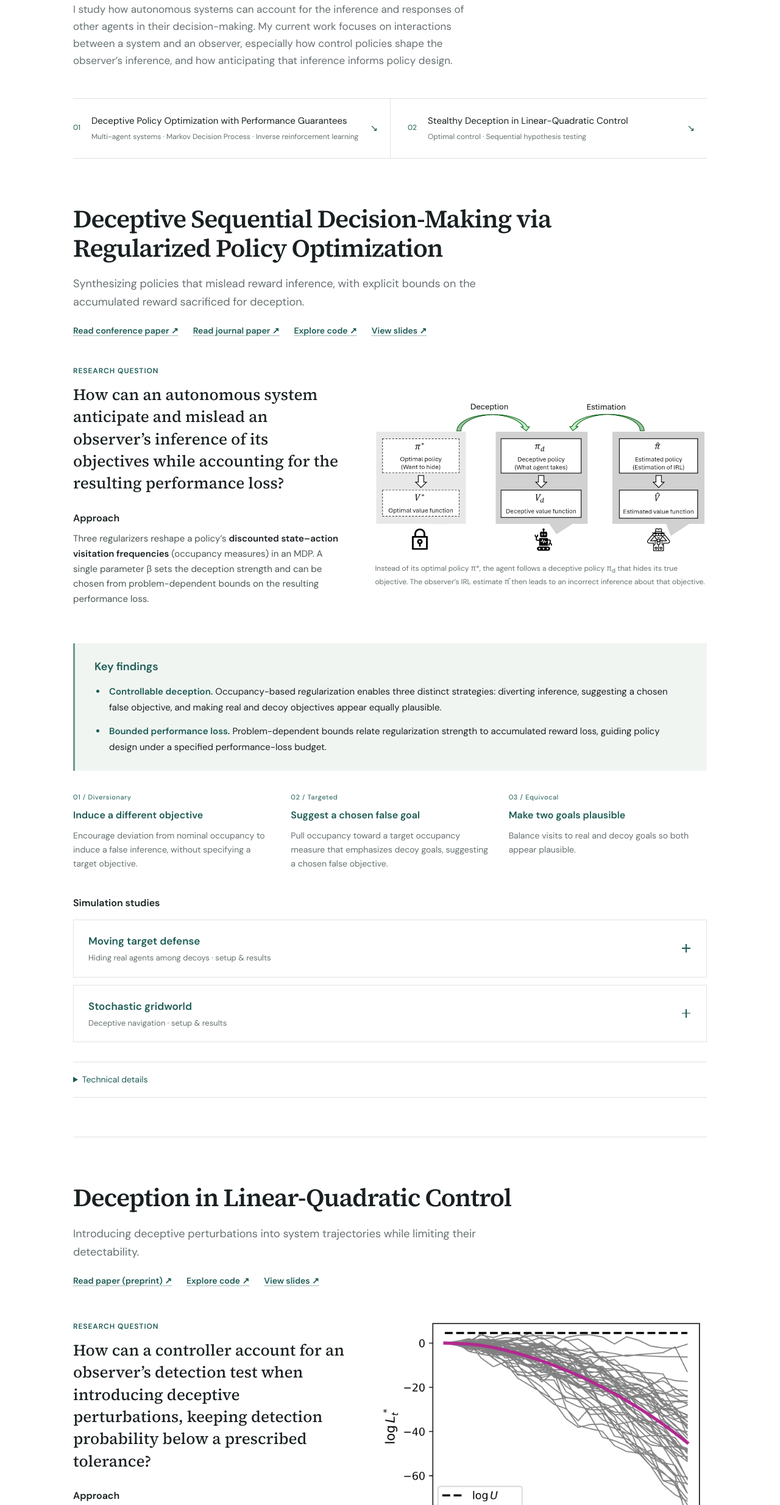
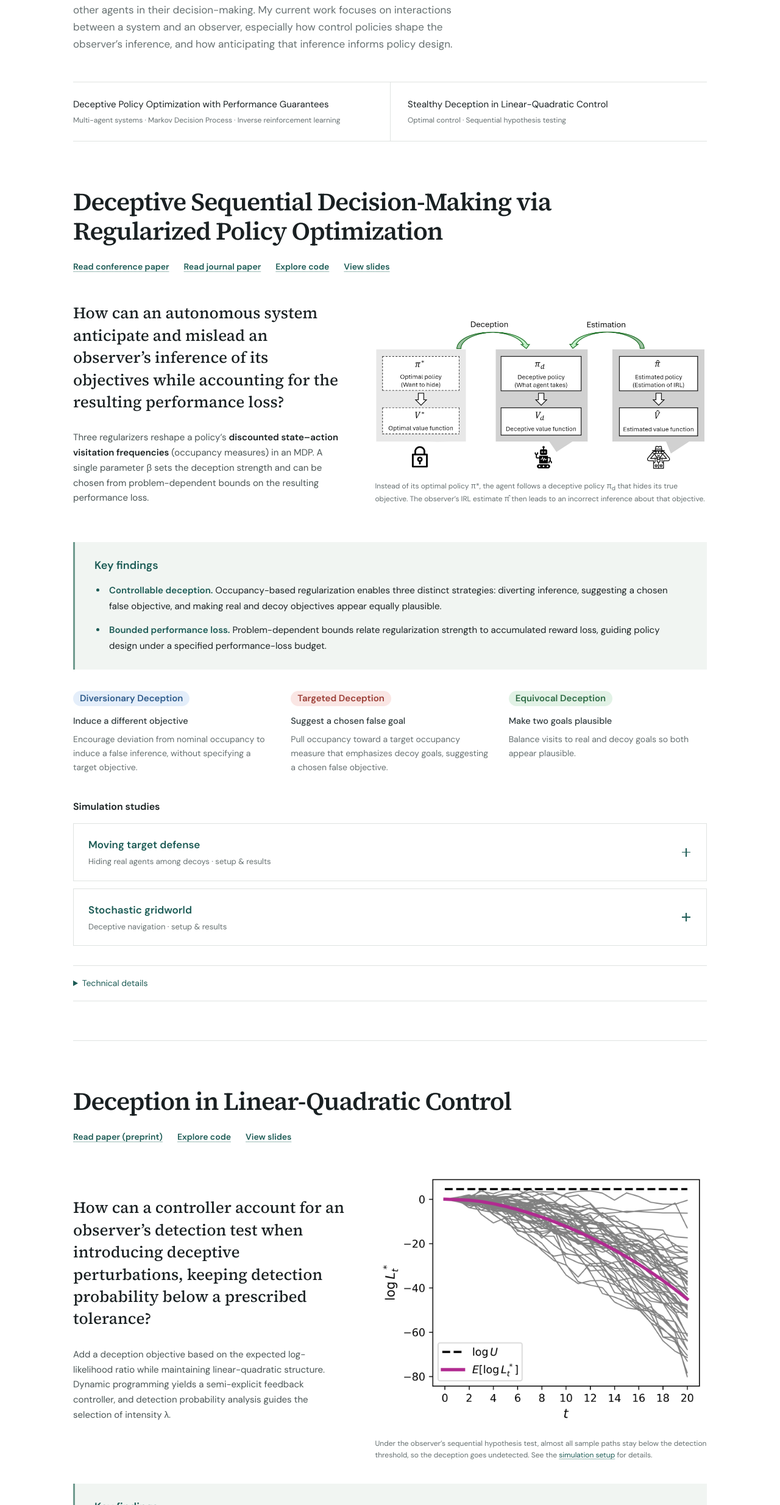
Before and after one commit to yerinkim-yk/yerinkim-yk.github.io, a plain HTML site: page projects.html in a window 1280 px wide. Shown: the part 332-2800 px from the top of the page at 61% size. Drawn offline with Linux system fonts and the light colour scheme.

Commit message:
Simplify Home and Projects labels; add keyword and strategy pills
- Home: drop small section eyebrows; research card keywords become pill tags under each title
- Projects: drop intro eyebrow, index numbers, project decks, Research question and Approach labels, and LQ step labels
- Projects: deception strategies use pastel pill titles with a one-line gist
- Remove arrow glyphs from paper/code/slide links and Back to top

Co-Authored-By: Claude Opus 5.5 <noreply@anthropic.com>

```diff
--- a/projects.css
+++ b/projects.css
@@ -7,17 +7,14 @@
 .project-index { display: grid; grid-template-columns: 1fr 1fr; border-top: 1px solid var(--line); border-bottom: 1px solid var(--line); gap: 0; }
 .project-index a { display: flex; align-items: center; gap: 18px; padding: 24px 20px 24px 0; font-size: 15px; }
 .project-index a + a { border-left: 1px solid var(--line); padding-left: 28px; }
-.project-index a > span:last-child { margin-left: auto; color: var(--accent); }
 .project-index small { display: block; color: var(--muted); font-size: 12px; margin-top: 4px; }
-.index-number { color: var(--accent); font-size: 12px; }
 .project-case { padding: 76px 0 64px; scroll-margin-top: 30px; }
 .project-case + .project-case { border-top: 1px solid var(--line); }
 .case-topline { display: flex; justify-content: space-between; gap: 18px; align-items: baseline; margin-bottom: 20px; }
 .case-topline p { margin: 0; }
 .case-status { font-size: 12px; color: var(--muted); }
 .project-case h2 { max-width: 850px; font-size: clamp(28px,3.6vw,41px); line-height: 1.17; }
-.case-deck { max-width: 750px; color: var(--muted); font-size: 18px; margin: 20px 0; }
-.case-links { display: flex; flex-wrap: wrap; gap: 12px 24px; font-size: 14px; }
+.case-links { display: flex; flex-wrap: wrap; gap: 12px 24px; margin-top: 22px; font-size: 14px; }
 .case-overview { display: grid; grid-template-columns: .9fr 1.1fr; gap: 50px; align-items: center; margin: 46px 0 36px; }
 .project-case h3 { font: 600 16px/1.4 var(--sans); letter-spacing: 0; }
 .case-question p { margin: 10px 0 24px; font-size: 15px; color: #495454; }
@@ -30,7 +27,6 @@
 .result-strip p { margin: 0; font-size: 15px; }
 .lq-result strong { display: block; font-weight: 500; font-size: 18px; margin-top: 6px; }
 .method-grid { display: grid; grid-template-columns: repeat(3,1fr); gap: 32px; padding: 34px 0; }
-.step { display: block; color: var(--accent); font-size: 11px; letter-spacing: .06em; margin-bottom: 10px; }
 .method-grid p { color: var(--muted); font-size: 14px; margin: 10px 0 0; }
 .technical-note { border-top: 1px solid var(--line); border-bottom: 1px solid var(--line); padding: 17px 0; margin-top: 24px; font-size: 14px; }
 .technical-note summary { cursor: pointer; color: var(--accent); }
@@ -91,8 +87,7 @@ summary:focus-visible, .case-links a:focus-visible { outline: 2px solid var(--ac
 }
 
 /* Research question and findings share a clear hierarchy across projects. */
-.project-case .question-label { color: var(--accent); font-size: 12px; letter-spacing: .08em; text-transform: uppercase; }
-.case-question .research-question { font: 500 clamp(21px,2.4vw,26px)/1.4 var(--serif); color: var(--ink); margin: 12px 0 28px; }
+.case-question .research-question { font: 500 clamp(21px,2.4vw,26px)/1.4 var(--serif); color: var(--ink); margin: 0 0 28px; }
 .key-findings { background: #f1f5f2; border-left: 3px solid #709b8f; padding: 26px 32px; }
 .project-case .key-findings h3 { color: var(--accent); font-size: 18px; margin-bottom: 16px; }
 .key-findings ul { margin: 0; padding-left: 20px; }
@@ -106,7 +101,7 @@ summary:focus-visible, .case-links a:focus-visible { outline: 2px solid var(--ac
 .case-topline { flex-wrap: wrap; }
 .case-topline .eyebrow { flex: 1 1 320px; }
 .case-status { flex-shrink: 0; }
-.project-index a > span:nth-child(2) { min-width: 0; }
+.project-index a > span { min-width: 0; }
 
 .technical-list { margin: 20px 0 0; }
 .technical-list > div { display: grid; grid-template-columns: 170px minmax(0,1fr); gap: 20px; padding: 14px 0; border-bottom: 1px solid var(--line); }
@@ -119,3 +114,11 @@ summary:focus-visible, .case-links a:focus-visible { outline: 2px solid var(--ac
 .simulation-figure { margin: 24px 0; }
 .simulation-figure img { display: block; width: 100%; height: auto; }
 .simulation-figure a { display: block; }
+
+/* Deception strategies: each name is a pastel pill title, followed by its one-line gist. */
+.method-grid .strategy-title { display: inline-block; padding: 2px 11px; border-radius: 999px; font-size: 15px; }
+.method-grid .strategy-blue { background: #e4eefa; color: #2d5a8a; }
+.method-grid .strategy-red { background: #fae6e4; color: #9a3d35; }
+.method-grid .strategy-green { background: #e2f2e6; color: #2f6b45; }
+.method-grid .method-lead { margin: 12px 0 0; color: #2f3a3c; font-size: 14.5px; font-weight: 500; }
+.method-grid .method-lead + p { margin-top: 6px; }
--- a/projects.html
+++ b/projects.html
@@ -24,17 +24,16 @@
 <a class="skip" href="#main">Skip to projects</a>
 <header class="site-header"><a class="wordmark" href="./" aria-label="Yerin Kim home">YK</a><nav aria-label="Primary navigation"><a href="./">Home</a><a href="projects" aria-current="page">Projects</a><a href="personal">Personal</a><a class="nav-cv" href="cv">CV</a></nav></header>
 <main id="main">
-<section class="project-intro" aria-labelledby="page-title"><p class="eyebrow">Selected research</p><h1 id="page-title">Autonomous decision-making<br>in interactive environments.</h1><p class="intro-copy">I study how autonomous systems can account for the inference and responses of other agents in their decision-making. My current work focuses on interactions between a system and an observer, especially how control policies shape the observer’s inference, and how anticipating that inference informs policy design.</p></section>
+<section class="project-intro" aria-labelledby="page-title"><h1 id="page-title">Autonomous decision-making<br>in interactive environments.</h1><p class="intro-copy">I study how autonomous systems can account for the inference and responses of other agents in their decision-making. My current work focuses on interactions between a system and an observer, especially how control policies shape the observer’s inference, and how anticipating that inference informs policy design.</p></section>
 <nav class="project-index" aria-label="Project index">
-<a href="#sequential"><span class="index-number">01</span><span>Deceptive Policy Optimization with Performance Guarantees<small>Multi-agent systems · Markov Decision Process · Inverse reinforcement learning</small></span><span aria-hidden="true">↘</span></a>
-<a href="#lq"><span class="index-number">02</span><span>Stealthy Deception in Linear-Quadratic Control<small>Optimal control · Sequential hypothesis testing</small></span><span aria-hidden="true">↘</span></a>
+<a href="#sequential"><span>Deceptive Policy Optimization with Performance Guarantees<small>Multi-agent systems · Markov Decision Process · Inverse reinforcement learning</small></span></a>
+<a href="#lq"><span>Stealthy Deception in Linear-Quadratic Control<small>Optimal control · Sequential hypothesis testing</small></span></a>
 </nav>
 <article class="project-case" id="sequential" aria-labelledby="sequential-title">
 <h2 id="sequential-title">Deceptive Sequential Decision-Making via Regularized Policy Optimization</h2>
-<p class="case-deck">Synthesizing policies that mislead reward inference, with explicit bounds on the accumulated reward sacrificed for deception.</p>
-<div class="case-links"><a href="https://ieeexplore.ieee.org/abstract/document/10773660" target="_blank" rel="noreferrer">Read conference paper ↗</a><a href="https://doi.org/10.1080/01605682.2026.2757159" target="_blank" rel="noreferrer">Read journal paper ↗</a><a href="https://github.com/yerinkim-yk/DeceptionMTD" target="_blank" rel="noreferrer">Explore code ↗</a><a href="assets/slides-deceptive-policy-optimization.pdf" target="_blank" rel="noreferrer">View slides ↗</a></div>
+<div class="case-links"><a href="https://ieeexplore.ieee.org/abstract/document/10773660" target="_blank" rel="noreferrer">Read conference paper</a><a href="https://doi.org/10.1080/01605682.2026.2757159" target="_blank" rel="noreferrer">Read journal paper</a><a href="https://github.com/yerinkim-yk/DeceptionMTD" target="_blank" rel="noreferrer">Explore code</a><a href="assets/slides-deceptive-policy-optimization.pdf" target="_blank" rel="noreferrer">View slides</a></div>
 <div class="case-overview">
-<div class="case-question"><h3 class="question-label">Research question</h3><p class="research-question">How can an autonomous system anticipate and mislead an observer’s inference of its objectives while accounting for the resulting performance loss?</p><h3>Approach</h3><p>Three regularizers reshape a policy’s <strong class="key-phrase">discounted state–action visitation frequencies</strong> (occupancy measures) in an MDP. A single parameter β sets the deception strength and can be chosen from problem-dependent bounds on the resulting performance loss.</p></div>
+<div class="case-question"><p class="research-question">How can an autonomous system anticipate and mislead an observer’s inference of its objectives while accounting for the resulting performance loss?</p><p>Three regularizers reshape a policy’s <strong class="key-phrase">discounted state–action visitation frequencies</strong> (occupancy measures) in an MDP. A single parameter β sets the deception strength and can be chosen from problem-dependent bounds on the resulting performance loss.</p></div>
 <figure><img src="assets/deception-estimation-framework.png" alt="Optimal, deceptive, and observer-estimated policies and their associated value functions"><figcaption>Instead of its optimal policy π*, the agent follows a deceptive policy π<sub>d</sub> that hides its true objective. The observer’s IRL estimate π̂ then leads to an incorrect inference about that objective.</figcaption></figure>
 </div>
 <section class="key-findings" aria-labelledby="sequential-findings"><h3 id="sequential-findings">Key findings</h3><ul>
@@ -42,9 +41,9 @@
 <li><strong>Bounded performance loss.</strong> Problem-dependent bounds relate regularization strength to accumulated reward loss, guiding policy design under a specified performance-loss budget.</li>
 </ul></section>
 <div class="method-grid">
-<section><span class="step">01 / Diversionary</span><h3>Induce a different objective</h3><p>Encourage deviation from nominal occupancy to induce a false inference, without specifying a target objective.</p></section>
-<section><span class="step">02 / Targeted</span><h3>Suggest a chosen false goal</h3><p>Pull occupancy toward a target occupancy measure that emphasizes decoy goals, suggesting a chosen false objective.</p></section>
-<section><span class="step">03 / Equivocal</span><h3>Make two goals plausible</h3><p>Balance visits to real and decoy goals so both appear plausible.</p></section>
+<section><h3 class="strategy-title strategy-blue">Diversionary Deception</h3><p class="method-lead">Induce a different objective</p><p>Encourage deviation from nominal occupancy to induce a false inference, without specifying a target objective.</p></section>
+<section><h3 class="strategy-title strategy-red">Targeted Deception</h3><p class="method-lead">Suggest a chosen false goal</p><p>Pull occupancy toward a target occupancy measure that emphasizes decoy goals, suggesting a chosen false objective.</p></section>
+<section><h3 class="strategy-title strategy-green">Equivocal Deception</h3><p class="method-lead">Make two goals plausible</p><p>Balance visits to real and decoy goals so both appear plausible.</p></section>
 </div>
 <section class="simulation-section" aria-labelledby="simulation-title"><h3 id="simulation-title">Simulation studies</h3>
 <details class="simulation-toggle"><summary><span><strong>Moving target defense</strong><small>Hiding real agents among decoys · setup &amp; results</small></span><span class="toggle-icon" aria-hidden="true"></span></summary><div class="simulation-content evidence-block">
@@ -88,18 +87,17 @@
 </article>
 <article class="project-case" id="lq" aria-labelledby="lq-title">
 <h2 id="lq-title">Deception in Linear-Quadratic Control</h2>
-<p class="case-deck">Introducing deceptive perturbations into system trajectories while limiting their detectability.</p>
-<div class="case-links"><a href="https://arxiv.org/abs/2604.00227" target="_blank" rel="noreferrer">Read paper (preprint) ↗</a><a href="https://github.com/yerinkim-yk/Deception-in-LQ-control" target="_blank" rel="noreferrer">Explore code ↗</a><a href="assets/slides-deception-lq-control.pdf" target="_blank" rel="noreferrer">View slides ↗</a></div>
+<div class="case-links"><a href="https://arxiv.org/abs/2604.00227" target="_blank" rel="noreferrer">Read paper (preprint)</a><a href="https://github.com/yerinkim-yk/Deception-in-LQ-control" target="_blank" rel="noreferrer">Explore code</a><a href="assets/slides-deception-lq-control.pdf" target="_blank" rel="noreferrer">View slides</a></div>
 
-<div class="case-overview"><div class="case-question"><h3 class="question-label">Research question</h3><p class="research-question">How can a controller account for an observer’s detection test when introducing deceptive perturbations, keeping detection probability below a prescribed tolerance?</p><h3>Approach</h3><p>Add a deception objective based on the expected log-likelihood ratio while maintaining linear-quadratic structure. Dynamic programming yields a semi-explicit feedback controller, and detection probability analysis guides the selection of intensity λ.</p></div><figure><img src="assets/lq-detection.png" alt="Sample log-likelihood-ratio trajectories and their mean below the SPRT detection threshold at deception intensity 0.04" loading="lazy"><figcaption>Under the observer’s sequential hypothesis test, almost all sample paths stay below the detection threshold, so the deception goes undetected. See the <a href="#lq-setup">simulation setup</a> for details.</figcaption></figure></div>
+<div class="case-overview"><div class="case-question"><p class="research-question">How can a controller account for an observer’s detection test when introducing deceptive perturbations, keeping detection probability below a prescribed tolerance?</p><p>Add a deception objective based on the expected log-likelihood ratio while maintaining linear-quadratic structure. Dynamic programming yields a semi-explicit feedback controller, and detection probability analysis guides the selection of intensity λ.</p></div><figure><img src="assets/lq-detection.png" alt="Sample log-likelihood-ratio trajectories and their mean below the SPRT detection threshold at deception intensity 0.04" loading="lazy"><figcaption>Under the observer’s sequential hypothesis test, almost all sample paths stay below the detection threshold, so the deception goes undetected. See the <a href="#lq-setup">simulation setup</a> for details.</figcaption></figure></div>
 <section class="key-findings" aria-labelledby="lq-findings"><h3 id="lq-findings">Key findings</h3><ul>
 <li><strong>Tractable controller synthesis.</strong> The deception-augmented objective preserves the LQ structure, yielding an optimal affine feedback controller with a sufficient condition for well-posedness.</li>
 <li><strong>Detection-aware intensity selection.</strong> Analytical probability bounds and sampling-based estimates guide the choice of deception intensity under a per-time detection constraint.</li>
 </ul></section>
 <div class="method-grid">
-<section><span class="step">01 / Synthesize</span><h3>Retain the LQ structure</h3><p>Preserve a quadratic cost, solve backward controller recursions, and establish a sufficient well-posedness condition.</p></section>
-<section><span class="step">02 / Calibrate</span><h3>Choose the deception intensity</h3><p>Select λ using Monte Carlo score intervals or conservative analytical detection bounds.</p></section>
-<section><span class="step">03 / Evaluate</span><h3>Measure the three-way tradeoff</h3><p>Compare perturbation strength, control cost, and maximum per-time detection probability across detection tolerances ε, using the largest admissible λ for each.</p></section>
+<section><h3>Retain the LQ structure</h3><p>Preserve a quadratic cost, solve backward controller recursions, and establish a sufficient well-posedness condition.</p></section>
+<section><h3>Choose the deception intensity</h3><p>Select λ using Monte Carlo score intervals or conservative analytical detection bounds.</p></section>
+<section><h3>Measure the three-way tradeoff</h3><p>Compare perturbation strength, control cost, and maximum per-time detection probability across detection tolerances ε, using the largest admissible λ for each.</p></section>
 </div>
 <section class="simulation-section" aria-labelledby="lq-simulation-title"><h3 id="lq-simulation-title">Simulation studies</h3>
 <details class="simulation-toggle" id="lq-evaluation"><summary id="lq-results"><span><strong>LQ control evaluation</strong><small>Stealthy trajectory perturbations · setup &amp; results</small></span><span class="toggle-icon" aria-hidden="true"></span></summary><div class="simulation-content evidence-block">
@@ -125,7 +123,7 @@
 </dl>
 </details>
 </article>
-<div class="project-end"><p>For publications, experience, and education, see my <a href="cv">CV</a>.</p><a href="#main">Back to top ↑</a></div>
+<div class="project-end"><p>For publications, experience, and education, see my <a href="cv">CV</a>.</p><a href="#main">Back to top</a></div>
 </main><footer><p>© 2026 Yerin Kim</p></footer>
 <script data-goatcounter="https://yerinkim.goatcounter.com/count" async src="https://gc.zgo.at/count.js"></script>
 <script>
--- a/styles.css
+++ b/styles.css
@@ -53,13 +53,14 @@ h4 { font-size: 15px; font-weight: 600; }
 .featured-research { display: grid; gap: 30px; }
 .research-card { padding: 35px; background: var(--soft); border: 1px solid #e7ebe8; }
 .research-card-heading { padding-bottom: 27px; border-bottom: 1px solid #dbe1de; }
-.research-card-heading .card-kicker { margin: 0; }
-.research-card-heading h3 { margin-top: 9px; }
+.research-card-heading h3 { margin-top: 0; }
 .research-card-heading h3 a { color: inherit; text-decoration: none; }
 .research-card-heading h3 a:hover { color: var(--accent); text-decoration: underline; text-decoration-color: #9dbbb6; }
 .research-card-details { display: grid; grid-template-columns: minmax(0, 1.05fr) minmax(290px, .95fr); gap: 42px; align-items: center; padding-top: 28px; }
 .research-card-copy p:not(.card-kicker) { margin: 15px 0 0; }
 .research-card > .project-links { margin: 26px 0 0; }
+.card-tags { display: flex; flex-wrap: wrap; gap: 6px; margin: 14px 0 0; padding: 0; list-style: none; }
+.card-tags li { padding: 1px 8px; border-radius: 999px; background: #fff; color: #4c5a57; font-size: 12.5px; line-height: 1.5; }
 .project-links { display: flex; flex-wrap: wrap; gap: 8px 20px; font-size: 14px; font-weight: 600; }
 .research-visual { margin: 0; }
 .research-visual img { display: block; width: 100%; max-height: 270px; object-fit: contain; background: #fff; }
```
Also changed, not shown: index.html (+4 -9 lines).
